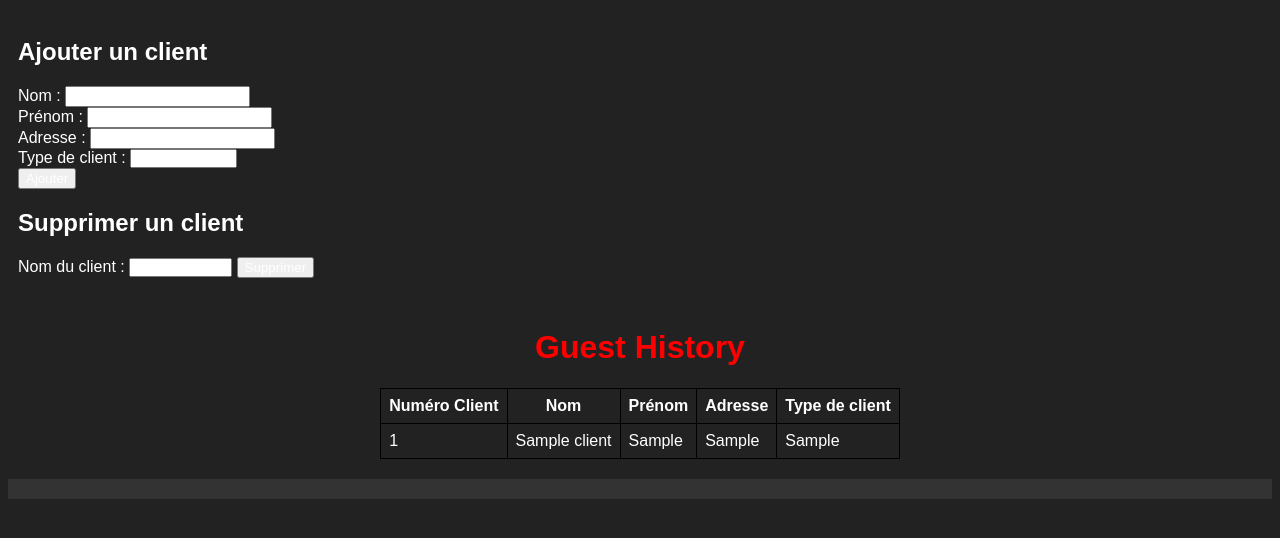
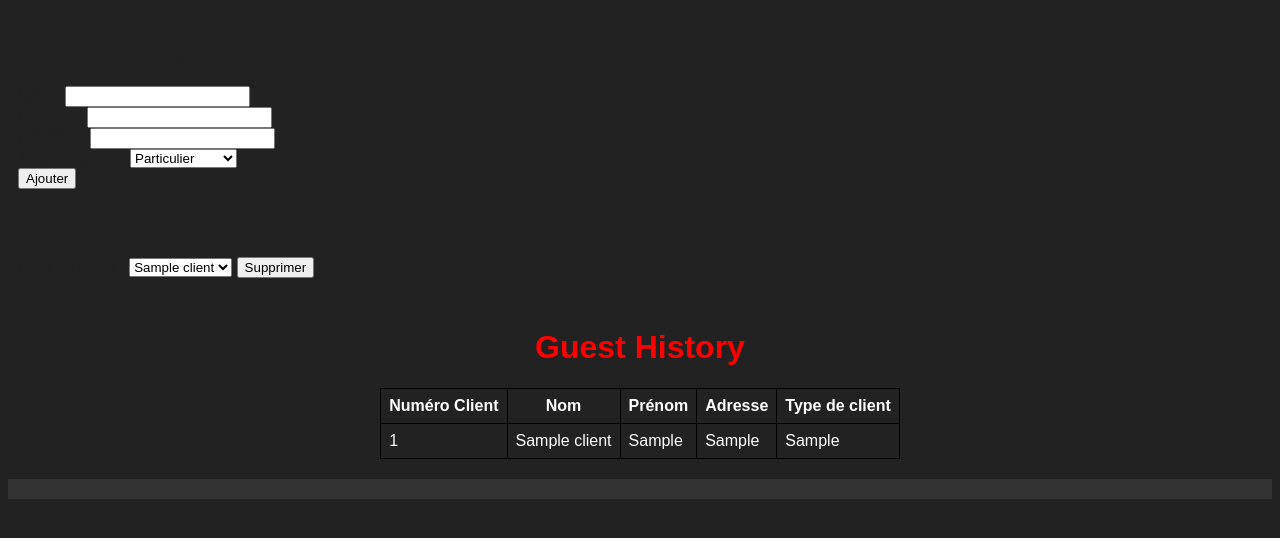
Before and after one commit to UnBretonFou/LocAuto_YC, a PHP site: page /client.php in a window 1280 px wide. Shown: the top 538 px of the page. Run offline with PHP 8.4, Linux system fonts and the light colour scheme; tables that the repository leaves empty or names only in its code hold one stand-in row (values such as "Sample post").

Commit message:
delete : fichier ressource en double

```diff
--- a/Backend/src/Resources/Style/styles.css
+++ b/Backend/src/Resources/Style/styles.css
@@ -1,8 +1,4 @@
 /* Styles généraux */
-* {
-    color: #fff;
-}
-
 body {
     font-family: Arial, sans-serif;
     background-color: #222;
@@ -11,7 +7,7 @@
 header {
     background-color: #222;
     padding: 10px;
-    color: #fff;
+    color: #222;
 }
 
 nav ul {
```
